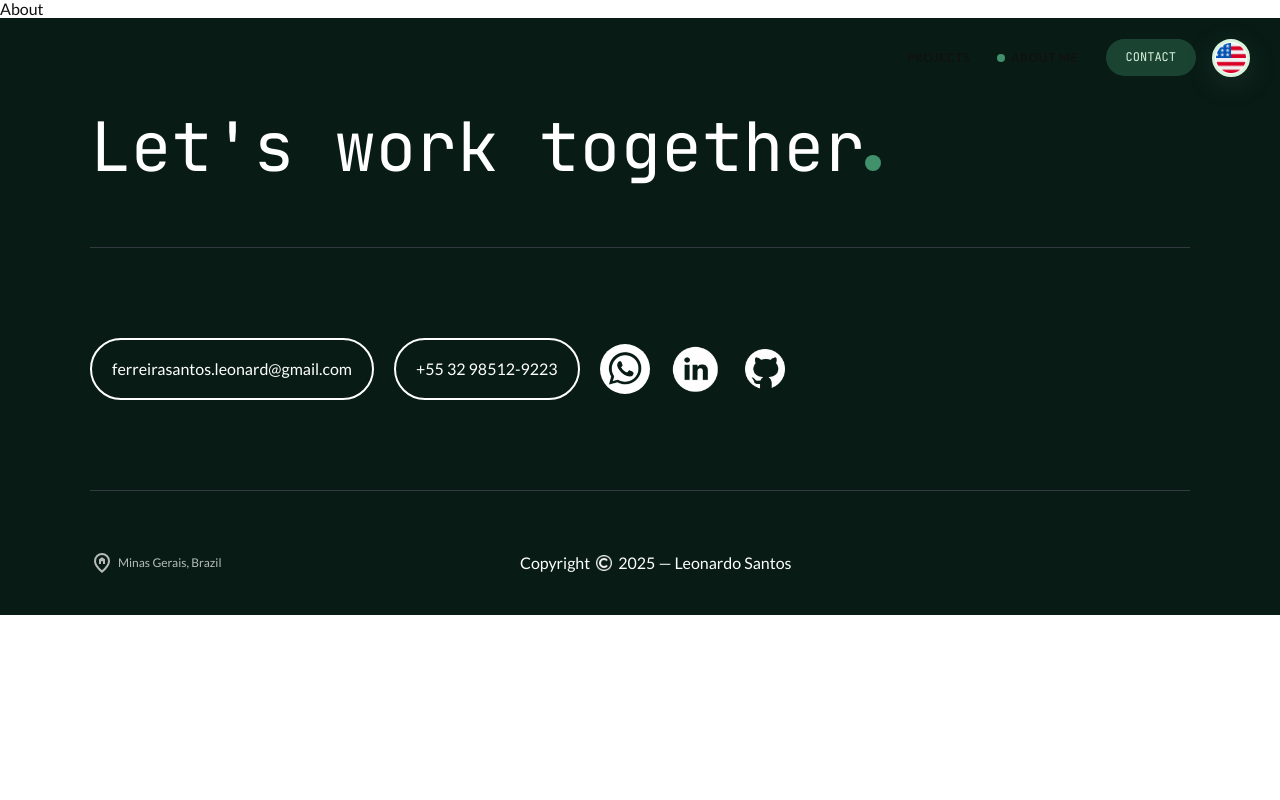
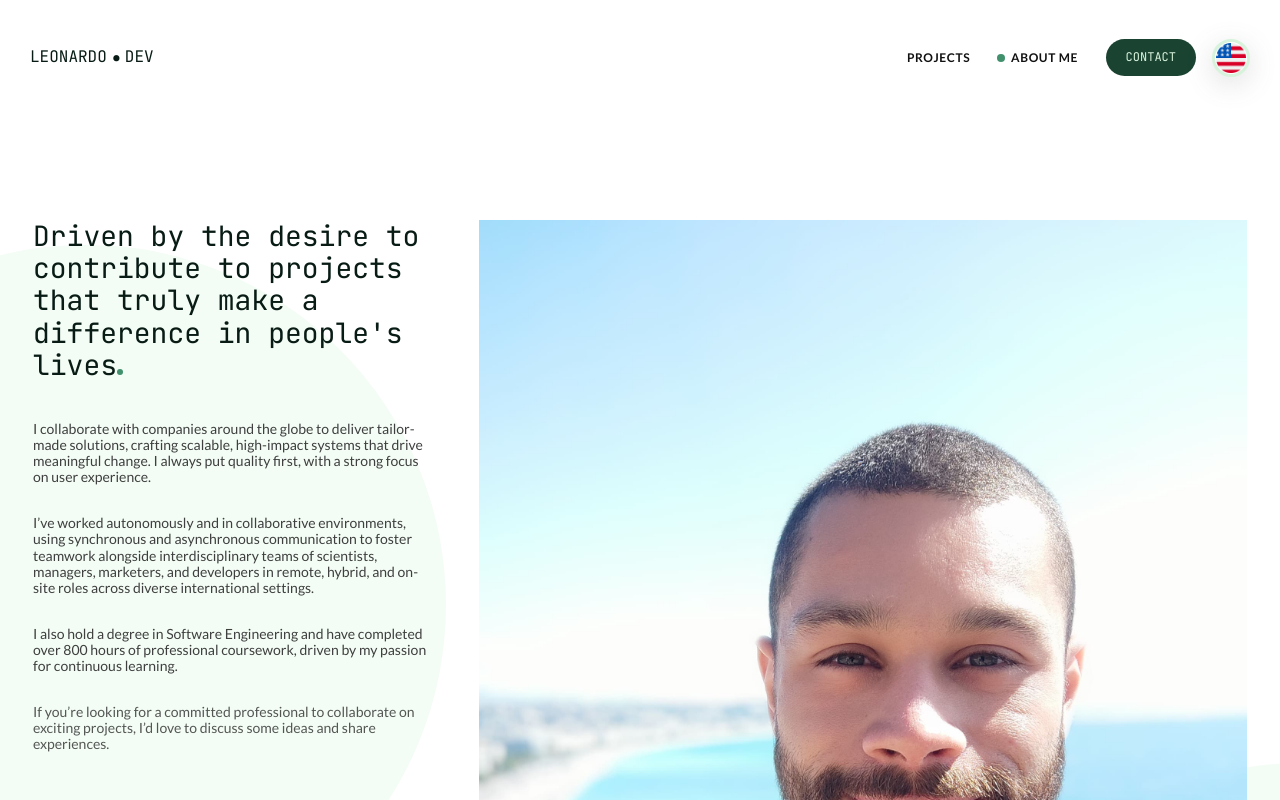
Before and after one commit to Santos-Leonardo/my-portfolio, a React (Vite) app: page /about in a window 1280 px wide. Shown: the top 800 px of the page. Built offline with nearby package versions, Linux system fonts and the light colour scheme.

Commit message:
About page ready; Bug fixes

```diff
--- a/src/dictionary/EN.jsx
+++ b/src/dictionary/EN.jsx
@@ -90,8 +90,12 @@ export const EN = {
         SEEPROJECTS: 'See projetcs'
     },
 
-    projects: {
+    about: {
 
-
+        DRIVENBY: 'Driven by the desire to contribute to projects that truly make a difference in people\'s lives',
+        WHATIDO: 'I collaborate with companies around the globe to deliver tailor-made solutions, crafting scalable, high-impact systems that drive meaningful change. I always put quality first, with a strong focus on user experience.',
+        EXP: 'I’ve worked autonomously and in collaborative environments, using synchronous and asynchronous communication to foster teamwork alongside interdisciplinary teams of scientists, managers, marketers, and developers in remote, hybrid, and on-site roles across diverse international settings.',
+        DEGREE: 'I also hold a degree in Software Engineering and have completed over 800 hours of professional coursework, driven by my passion for continuous learning.',
+        GETINTOUCH: 'If you’re looking for a committed professional to collaborate on exciting projects, I’d love to discuss some ideas and share experiences.'
     }
 }
--- a/src/dictionary/PT.jsx
+++ b/src/dictionary/PT.jsx
@@ -90,5 +90,12 @@ export const PT = {
         SEEPROJECTS: 'Ver projetos'
     },
 
+    about: {
 
+        DRIVENBY: 'Movido pelo desejo de contribuir com projetos que realmente fazem a diferença na vida das pessoas',
+        WHATIDO: 'Colaboro com empresas ao redor do mundo desenvolvendo soluções personalizadas e sistemas escaláveis de alto impacto que promovem transformações significativas. Tenho como prioridade a qualidade em cada etapa do processo, sempre com foco na melhor experiência para o usuário.',
+        EXP: 'Trabalhei de forma autônoma e em ambientes colaborativos, utilizando comunicação síncrona e assíncrona com equipes interdisciplinares de cientistas, gerentes, profissionais de marketing e desenvolvedores, de forma remota, híbrida e presencial em diversos cenários internacionais.',
+        DEGREE: 'Também sou formado em Engenharia de Software e concluí mais de 900 horas de cursos profissionalizantes, impulsionado pela minha paixão pelo aprendizado contínuo.',
+        GETINTOUCH: 'Se você procura um profissional comprometido para colaborar em projetos inovadores, adoraria discutir algumas ideias e compartilhar experiências.'
+    }
 }
--- a/src/layout/header/Header.jsx
+++ b/src/layout/header/Header.jsx
@@ -26,6 +26,12 @@ const Header = () => {
 
     React.useEffect(() => { setFixed(y > 15); }, [y]);
 
+    const toggleMobileMenu = () => {
+
+        setIsMobileMenuActive(!isMobileMenuActive);
+        document.body.style.overflow = 'hidden';
+    }
+
     return (
         <header className={`container ${styles.header} ${fixed ? styles.fixed : ''}`}>
             <Logo />
@@ -39,7 +45,7 @@ const Header = () => {
                 </ul>
             </nav>
             {/* Mobile Menu Icon */}
-            <div onClick={() => { setIsMobileMenuActive(!isMobileMenuActive) }} className={styles.mobileMenuIcon}>
+            <div onClick={toggleMobileMenu} className={styles.mobileMenuIcon}>
                 <div className={styles.menuBar}></div>
                 <div className={styles.menuBar}></div>
                 <div className={styles.menuBar}></div>
--- a/src/layout/mobileheader/MobileHeader.jsx
+++ b/src/layout/mobileheader/MobileHeader.jsx
@@ -36,6 +36,8 @@ const MobileHeader = ({ on, setOn }) => {
         if (route) {
             (route === 'contact') ? GLOBAL_DATA.footerRef.current?.scrollIntoView({ behavior: "smooth" }) : navigate(route);
         }
+
+        document.body.style.overflow = 'initial';
     }
 
     return on
--- a/src/layout/mobileheader/mobileheader.module.css
+++ b/src/layout/mobileheader/mobileheader.module.css
@@ -9,6 +9,7 @@
     bottom: 0;
     animation: entrance .6s ease-in-out;
     z-index: 2;
+    overflow: hidden;
 }
 
 .mobileMenu.exit {
@@ -20,6 +21,7 @@
     border-bottom: 1px solid var(--g5);
     display: grid;
     grid-template-columns: 1fr 1fr;
+    justify-items: end;
     padding: 20px 0;
     width: 90%;
     margin: 0 auto;
@@ -39,7 +41,7 @@
     font-size: 20px;
     line-height: 0;
     grid-column: 2 / 3;
-    margin-left: auto;
+    margin-left: 100px;
     cursor: pointer;
     transition: all .4s ease-in;
 }
--- a/src/pages/about/About.jsx
+++ b/src/pages/about/About.jsx
@@ -1,12 +1,42 @@
 import React from 'react'
 
+import { Context } from '../../context/Context'
+import PhraseDot from '../../components/phrasedot/PhraseDot'
 import styles from './about.module.css'
+import me from '../../assets/images/me2.jpg'
 
 const About = () => {
 
+    const DICT = React.useContext(Context).dictionary.about;
+    const [width, setWidth] = React.useState(window.innerWidth);
+
+    React.useEffect(() => {
+
+        const handleResize = () => {
+            setWidth(window.innerWidth);
+        };
+
+        window.addEventListener('resize', handleResize);
+
+        return () => {
+            window.removeEventListener('resize', handleResize);
+        };
+    }, []);
+
     return (
-        <div>About</div>
+        <section className={styles.page}>
+            <div className={styles.head}>
+                <div className={styles.textArea}>
+                    <h1 className={`code ${styles.pageTitle}`}>{DICT.DRIVENBY}<PhraseDot title={false} /></h1>
+                    <p>{DICT.WHATIDO}</p>
+                    <p>{width > 890 ? DICT.EXP : ''}</p>
+                    <p>{width > 890 ? DICT.DEGREE : ''}</p>
+                    <p>{width > 890 ? DICT.GETINTOUCH : ''}</p>
+                </div>
+                <img className={styles.picture} src={me} alt="Me" />
+            </div>
+        </section>
     )
 }
 
-export default About
+export default About;
--- a/src/pages/about/about.module.css
+++ b/src/pages/about/about.module.css
@@ -0,0 +1,74 @@
+.page {
+
+    padding: 100px 30px 60px;
+    background-image: url('../../assets/images/circle-bg-green.svg');
+    background-repeat: no-repeat;
+    background-position: center;
+    background-size: cover;
+}
+
+.head {
+
+    margin: 120px 0 0;
+    display: flex;
+    justify-content: space-around;
+    gap: 40px;
+}
+
+.pageTitle {
+
+    font-size: var(--fsize5);
+    color: var(--c1);
+    margin-bottom: 40px;
+}
+
+.picture {
+    max-width: 60vw;
+}
+
+.textArea {
+    max-width: 400px;
+}
+
+.textArea p {
+
+    margin-bottom: 30px;
+    font-size: 14px;
+    opacity: .8;
+}
+
+.textArea p:last-of-type {
+    opacity: .7;
+}
+
+
+/* Responsive */
+@media(max-width: 1200px) {
+
+    .picture {
+        max-width: 50vw;
+    }
+}
+
+@media(max-width: 890px) {
+
+    .page {
+        background-position: top;
+        background-size: contain;
+    }
+
+    .head {
+        flex-direction: column;
+    }
+
+    .textArea {
+
+        max-width: 700px;
+        margin-left: auto;
+        margin-right: auto;
+    }
+
+    .picture {
+        max-width: none;
+    }
+}
--- a/src/pages/projects/projects.module.css
+++ b/src/pages/projects/projects.module.css
@@ -1,4 +1,5 @@
 .page {
+
     padding: 100px 30px 60px;
     background: #D8F3DC;
     background: linear-gradient(90deg, rgba(238, 238, 238, 1) 0%, rgba(216, 243, 220, 1) 99%);
@@ -6,7 +7,7 @@
 
 .title {
 
-    margin: 120px auto 100px;
+    margin: 120px auto;
     display: flex;
     justify-content: center;
 }
```
Also changed, not shown: src/assets/images/me2.jpg (added).
